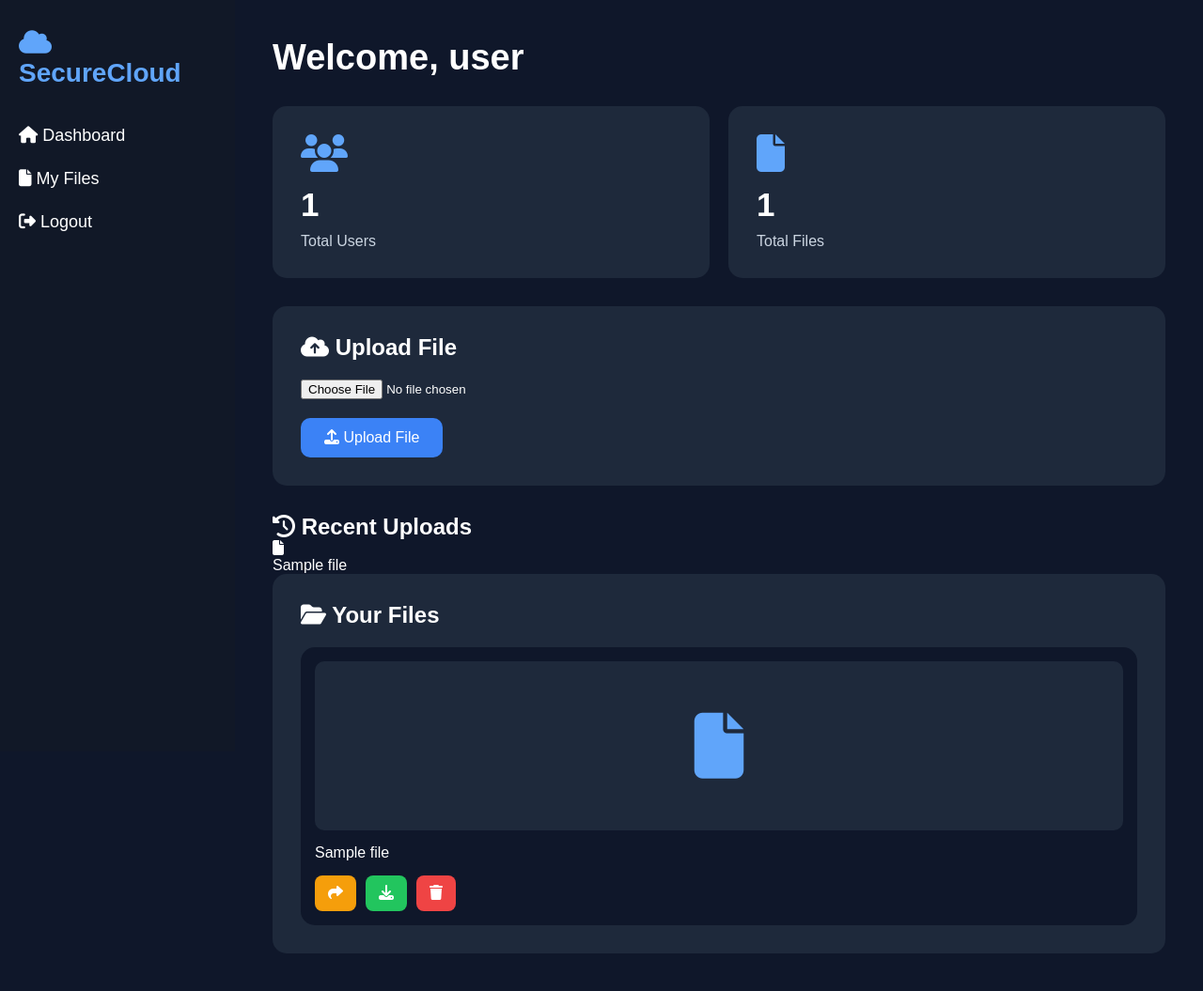
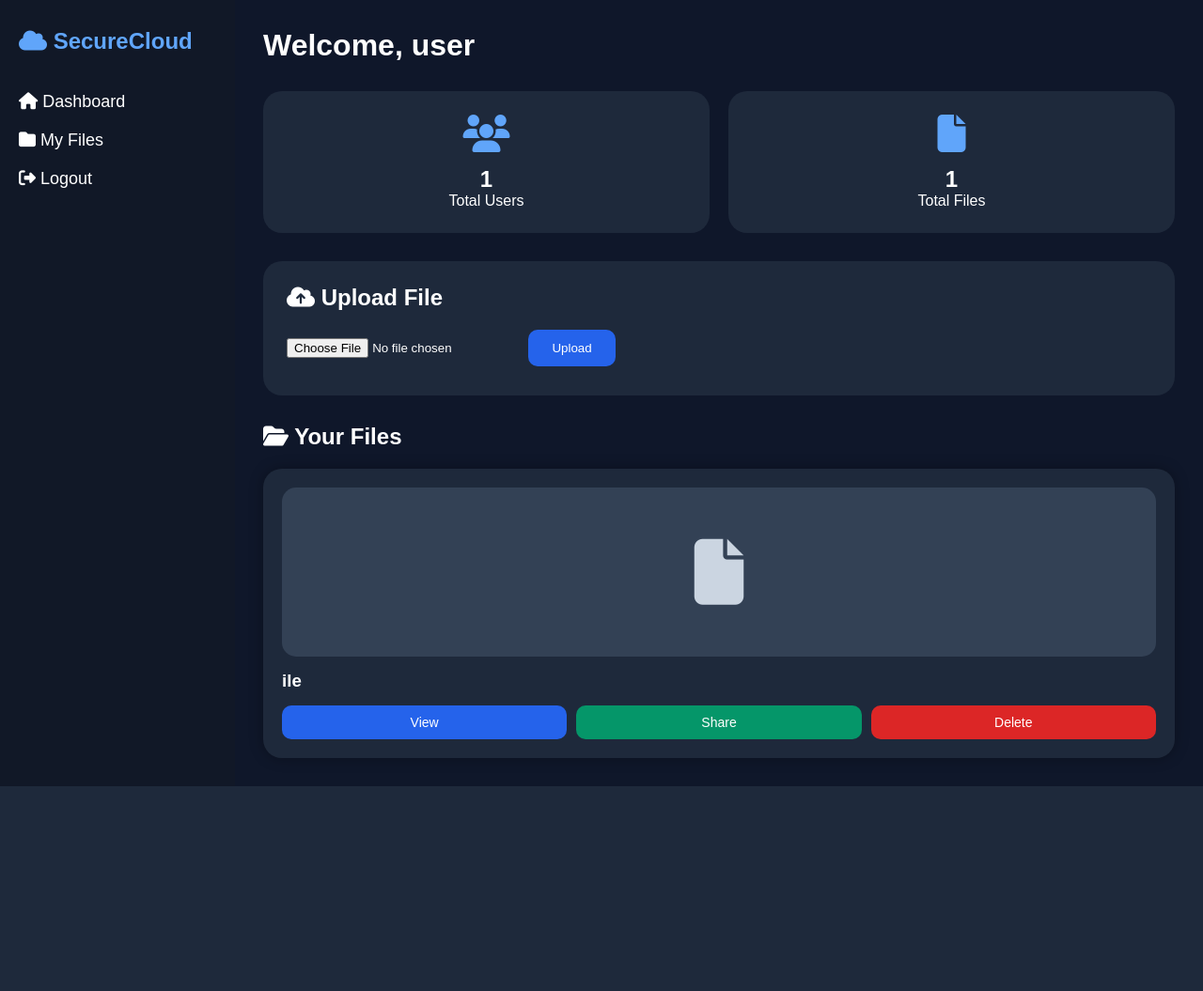
Before and after one commit to tusharbinjola85-code/secure-cloud-manager, a Django app: template templates/dashboard.html in a window 1280 px wide. Shown: the whole page at 94% size. After the commit the page ends 837 px from the top, so only its background shows below. Run offline with Django 5.2, Linux system fonts and the light colour scheme; a user stored in the database is signed in; tables that the repository leaves empty hold one stand-in row (values such as "Sample post"); the template is opened without the code that fills it: most values are stand-ins (such as "Sample title", 1, 10 or a date in 2020).

Commit message:
final project polish

```diff
--- a/securecloud/settings.py
+++ b/securecloud/settings.py
@@ -135,6 +135,6 @@ EMAIL_PORT = 587
 
 EMAIL_USE_TLS = True
 
-EMAIL_HOST_USER = 'YOUR_GMAIL@gmail.com'
+EMAIL_HOST_USER = 'tusharbinjola6@gmail.com'
 
-EMAIL_HOST_PASSWORD = 'anpx jtqf nime tbep'
+EMAIL_HOST_PASSWORD = 'yhyy ziaz maef kjkk'
--- a/static/css/style.css
+++ b/static/css/style.css
@@ -1,261 +1,311 @@
 *{
+
     margin:0;
+
     padding:0;
+
     box-sizing:border-box;
-    font-family:Arial, sans-serif;
+
+    font-family:Arial,sans-serif;
+
 }
 
 body{
+
     background:#0f172a;
+
     color:white;
+
 }
 
-.container{
+.dashboard{
+
     display:flex;
-    min-height:100vh;
+
 }
 
-/* SIDEBAR */
+.sidebar{
 
-.sidebar{
     width:250px;
+
+    min-height:100vh;
+
     background:#111827;
+
     padding:30px 20px;
-    position:fixed;
-    height:100%;
+
 }
 
 .sidebar h2{
-    font-size:28px;
+
     margin-bottom:40px;
+
     color:#60a5fa;
+
 }
 
 .sidebar ul{
+
     list-style:none;
+
 }
 
 .sidebar ul li{
-    margin:25px 0;
+
+    margin:20px 0;
+
 }
 
 .sidebar ul li a{
+
     color:white;
+
     text-decoration:none;
+
     font-size:18px;
-    transition:0.3s;
+
 }
 
 .sidebar ul li a:hover{
+
     color:#60a5fa;
+
 }
 
-/* MAIN */
+.main-content{
 
-.main-content{
-    margin-left:250px;
-    width:100%;
-    padding:40px;
+    flex:1;
+
+    padding:30px;
+
 }
 
-.top-bar h1{
-    font-size:38px;
+.topbar{
+
     margin-bottom:30px;
+
 }
 
-/* STATS */
+.stats{
 
-.stats{
     display:flex;
+
     gap:20px;
+
     margin-bottom:30px;
+
 }
 
 .card{
+
     flex:1;
+
     background:#1e293b;
-    padding:30px;
-    border-radius:15px;
+
+    padding:25px;
+
+    border-radius:20px;
+
+    text-align:center;
+
 }
 
 .card i{
+
     font-size:40px;
+
     color:#60a5fa;
+
     margin-bottom:15px;
+
 }
 
-.card h2{
-    font-size:35px;
+.upload-box{
+
+    background:#1e293b;
+
+    padding:25px;
+
+    border-radius:20px;
+
+    margin-bottom:30px;
+
 }
 
-.card p{
-    margin-top:10px;
-    color:#cbd5e1;
+.upload-box h2{
+
+    margin-bottom:20px;
+
 }
 
-/* UPLOAD */
+.upload-box input{
 
-.upload-section{
-    background:#1e293b;
-    padding:30px;
-    border-radius:15px;
-    margin-bottom:30px;
+    margin-bottom:15px;
+
+    color:white;
+
 }
 
-.upload-section h2{
-    margin-bottom:20px;
+.upload-box button{
+
+    background:#2563eb;
+
+    border:none;
+
+    padding:12px 25px;
+
+    color:white;
+
+    border-radius:10px;
+
+    cursor:pointer;
+
 }
 
-.upload-section input{
-    margin-bottom:20px;
+.files-grid{
+
+    display:grid;
+
+    grid-template-columns:repeat(auto-fit,minmax(250px,1fr));
+
+    gap:20px;
+
+    margin-top:20px;
+
 }
 
-.upload-btn{
-    display:block;
-    padding:12px 25px;
-    border:none;
-    background:#3b82f6;
-    color:white;
-    border-radius:10px;
-    cursor:pointer;
-    font-size:16px;
+.file-card{
+
+    background:#1e293b;
+
+    padding:20px;
+
+    border-radius:20px;
+
+    box-shadow:0 0 15px rgba(0,0,0,0.3);
+
+    transition:0.3s;
+
 }
 
-.upload-btn:hover{
-    background:#2563eb;
+.file-card:hover{
+
+    transform:translateY(-5px);
+
 }
 
-/* FILES */
+.file-preview{
 
-.files-section{
-    background:#1e293b;
-    padding:30px;
+    width:100%;
+
+    height:180px;
+
+    object-fit:cover;
+
     border-radius:15px;
+
+    margin-bottom:15px;
+
 }
 
-.files-section h2{
-    margin-bottom:20px;
+.file-icon{
+
+    height:180px;
+
+    display:flex;
+
+    align-items:center;
+
+    justify-content:center;
+
+    font-size:70px;
+
+    border-radius:15px;
+
+    margin-bottom:15px;
+
 }
 
-.file-item{
-    display:flex;
-    justify-content:space-between;
-    align-items:center;
-    background:#0f172a;
-    padding:15px 20px;
-    border-radius:10px;
-    margin-bottom:15px;
+.pdf{
+
+    background:#7f1d1d;
+
+    color:#ef4444;
+
 }
 
-.file-left{
-    display:flex;
-    align-items:center;
-    gap:15px;
+.video{
+
+    background:#172554;
+
+    color:#3b82f6;
+
 }
 
-.file-left i{
-    font-size:22px;
-    color:#60a5fa;
+.zip{
+
+    background:#3f3f46;
+
+    color:#eab308;
+
 }
 
-.filename{
-    font-size:16px;
+.normal{
+
+    background:#334155;
+
+    color:#cbd5e1;
+
 }
 
-.file-actions{
-    display:flex;
-    gap:15px;
+.file-name{
+
+    margin-bottom:15px;
+
+    word-break:break-word;
+
 }
 
-.download-btn,
-.delete-btn{
-    color:white;
-    text-decoration:none;
-    padding:10px 14px;
-    border-radius:8px;
+.file-buttons{
+
+    display:flex;
+
+    gap:10px;
+
 }
 
-.download-btn{
-    background:#22c55e;
+.file-buttons a{
+
+    flex:1;
+
+    text-align:center;
+
+    padding:10px;
+
+    border-radius:10px;
+
+    text-decoration:none;
+
+    color:white;
+
+    font-size:14px;
+
+}
+
+.view-btn{
+
+    background:#2563eb;
+
+}
+
+.share-btn{
+
+    background:#059669;
+
 }
 
 .delete-btn{
-    background:#ef4444;
+
+    background:#dc2626;
+
 }
-
-.download-btn:hover{
-    background:#16a34a;
-}
-
-.delete-btn:hover{
-    background:#dc2626;
-}
-.files-grid{
-    display:grid;
-    grid-template-columns:repeat(auto-fit,minmax(250px,1fr));
-    gap:20px;
-}
-
-.file-card{
-    background:#0f172a;
-    border-radius:15px;
-    overflow:hidden;
-    padding:15px;
-    transition:0.3s;
-}
-
-.file-card:hover{
-    transform:translateY(-5px);
-}
-
-.file-preview{
-    width:100%;
-    height:180px;
-    object-fit:cover;
-    border-radius:10px;
-}
-
-.pdf-box,
-.other-file{
-    height:180px;
-    display:flex;
-    align-items:center;
-    justify-content:center;
-    font-size:70px;
-    border-radius:10px;
-}
-
-.pdf-box{
-    background:#7f1d1d;
-    color:#ef4444;
-}
-
-.other-file{
-    background:#1e293b;
-    color:#60a5fa;
-}
-
-.file-info{
-    margin-top:15px;
-}
-
-.filename{
-    word-break:break-word;
-    margin-bottom:15px;
-}
-
-.file-buttons{
-    display:flex;
-    gap:10px;
-}
-.share-btn{
-    background:#f59e0b;
-    color:white;
-    text-decoration:none;
-    padding:10px 14px;
-    border-radius:8px;
-}
-
-.share-btn:hover{
-    background:#d97706;
-}
--- a/templates/dashboard.html
+++ b/templates/dashboard.html
@@ -1,13 +1,16 @@
 {% load static %}
+
 <!DOCTYPE html>
+
 <html lang="en">
 
 <head>
 
     <meta charset="UTF-8">
+
     <meta name="viewport" content="width=device-width, initial-scale=1.0">
 
-    <title>Secure Cloud Manager</title>
+    <title>Dashboard</title>
 
     <link rel="stylesheet" href="{% static 'css/style.css' %}">
 
@@ -18,59 +21,71 @@
 
 <body>
 
-<div class="container">
-
-    <!-- SIDEBAR -->
+<div class="dashboard">
 
     <div class="sidebar">
 
         <h2>
+
             <i class="fa-solid fa-cloud"></i>
+
             SecureCloud
+
         </h2>
 
         <ul>
 
             <li>
+
                 <a href="/dashboard/">
+
                     <i class="fa-solid fa-house"></i>
+
                     Dashboard
+
                 </a>
+
             </li>
 
             <li>
-                <a href="#files-section">
-                    <i class="fa-solid fa-file"></i>
+
+                <a href="#files">
+
+                    <i class="fa-solid fa-folder"></i>
+
                     My Files
+
                 </a>
+
             </li>
 
             <li>
+
                 <a href="/logout/">
+
                     <i class="fa-solid fa-right-from-bracket"></i>
+
                     Logout
+
                 </a>
+
             </li>
 
         </ul>
 
     </div>
 
-    <!-- MAIN CONTENT -->
-
     <div class="main-content">
 
-        <!-- TOP BAR -->
-
-        <div class="top-bar">
+        <div class="topbar">
 
             <h1>
+
                 Welcome, {{ request.user.username }}
+
             </h1>
 
         </div>
-
-        <!-- STATS -->
 
         <div class="stats">
 
@@ -96,26 +111,28 @@
 
         </div>
 
-        <!-- UPLOAD SECTION -->
-
-        <div class="upload-section">
+        <div class="upload-box">
 
             <h2>
+
                 <i class="fa-solid fa-cloud-arrow-up"></i>
+
                 Upload File
+
             </h2>
 
-            <form method="POST" enctype="multipart/form-data">
+            <form method="POST"
+            enctype="multipart/form-data">
 
                 {% csrf_token %}
 
-                <input type="file" name="file" required>
+                <input type="file"
+                name="file"
+                required>
 
-                <button type="submit" class="upload-btn">
+                <button type="submit">
 
-                    <i class="fa-solid fa-upload"></i>
-
-                    Upload File
+                    Upload
 
                 </button>
 
@@ -123,64 +140,15 @@
 
         </div>
 
-        <!-- RECENT FILES -->
-
-        <div class="recent-section">
+        <div class="files-section"
+        id="files">
 
             <h2>
-                <i class="fa-solid fa-clock-rotate-left"></i>
-                Recent Uploads
-            </h2>
 
-            <div class="recent-files">
+                <i class="fa-solid fa-folder-open"></i>
 
-                {% for file in recent_files %}
+                Your Files
 
-                <div class="recent-card">
-
-                    {% if '.png' in file.file.url or '.jpg' in file.file.url or '.jpeg' in file.file.url %}
-
-                        <img src="{{ file.file.url }}" class="recent-image">
-
-                    {% elif '.pdf' in file.file.url %}
-
-                        <div class="recent-pdf">
-
-                            <i class="fa-solid fa-file-pdf"></i>
-
-                        </div>
-
-                    {% else %}
-
-                        <div class="recent-other">
-
-                            <i class="fa-solid fa-file"></i>
-
-                        </div>
-
-                    {% endif %}
-
-                    <p>{{ file.file.name }}</p>
-
-                </div>
-
-                {% empty %}
-
-                <p>No recent uploads</p>
-
-                {% endfor %}
-
-            </div>
-
-        </div>
-
-        <!-- FILES SECTION -->
-
-        <div class="files-section" id="files-section">
-
-            <h2>
-                <i class="fa-solid fa-folder-open"></i>
-                Your Files
             </h2>
 
             <div class="files-grid">
@@ -191,19 +159,36 @@
 
                     {% if '.png' in file.file.url or '.jpg' in file.file.url or '.jpeg' in file.file.url %}
 
-                        <img src="{{ file.file.url }}" class="file-preview">
+                        <img src="{{ file.file.url }}"
+                        class="file-preview">
 
                     {% elif '.pdf' in file.file.url %}
 
-                        <div class="pdf-box">
+                        <div class="file-icon pdf">
 
                             <i class="fa-solid fa-file-pdf"></i>
 
                         </div>
 
+                    {% elif '.mp4' in file.file.url %}
+
+                        <div class="file-icon video">
+
+                            <i class="fa-solid fa-file-video"></i>
+
+                        </div>
+
+                    {% elif '.zip' in file.file.url %}
+
+                        <div class="file-icon zip">
+
+                            <i class="fa-solid fa-file-zipper"></i>
+
+                        </div>
+
                     {% else %}
 
-                        <div class="other-file">
+                        <div class="file-icon normal">
 
                             <i class="fa-solid fa-file"></i>
 
@@ -211,47 +196,39 @@
 
                     {% endif %}
 
-                    <div class="file-info">
+                    <h3 class="file-name">
 
-                        <p class="filename">
+                        {{ file.file.name|slice:"8:" }}
 
-                            {{ file.file.name }}
-
-                        </p>
+                    </h3>
 
                     <div class="file-buttons">
-                            <a href="/share/{{ file.id }}/"
+
+                        <a href="{{ file.file.url }}"
                         target="_blank"
-                            class="share-btn">
+                        class="view-btn">
 
-                              <i class="fa-solid fa-share"></i>
+                            View
 
                         </a>
 
-                            <a href="{{ file.file.url }}"
-                            target="_blank"
-                            class="download-btn">
+                        <a href="/share/{{ file.id }}/"
+                        class="share-btn">
 
-                                <i class="fa-solid fa-download"></i>
+                            Share
 
                         </a>
 
                         <a href="/delete/{{ file.id }}/"
                         class="delete-btn">
 
-                                <i class="fa-solid fa-trash"></i>
+                            Delete
 
                         </a>
 
                     </div>
 
                 </div>
-
-                </div>
-
-                {% empty %}
-
-                <p>No files uploaded yet.</p>
 
                 {% endfor %}
 
--- a/templates/register.html
+++ b/templates/register.html
@@ -60,7 +60,7 @@ button{
 {% csrf_token %}
 
 <input type="text" name="username" placeholder="Username" required>
-
+<input type="email" name="email" placeholder="Enter Email" required>
 <input type="password" name="password" placeholder="Password" required>
 
 <button type="submit">Register</button>
```
Also changed, not shown: manager/views.py (+7 -0 lines), templates/password_reset_complete.html (added, +62 -0 lines), templates/password_reset_confirm.html (added, +70 -0 lines), templates/password_reset_done.html (added, +46 -0 lines), db.sqlite3, media/uploads/Screenshot_1.png (deleted), media/uploads/Screenshot_1_6VD28aI.png (deleted), media/uploads/Screenshot_1_iFKcCku.png (deleted), media/uploads/Screenshot_1_knfPDjr.png (deleted), media/uploads/Screenshot_1_lo3LwIC.png (deleted), media/uploads/db.sqlite3 (added), media/uploads/db_X3NtaKm.sqlite3 (added). Lines whose indentation alone changed are shown as unchanged.
